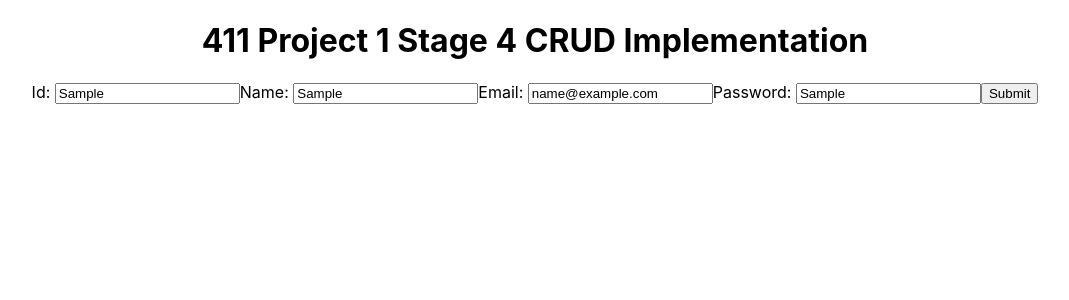
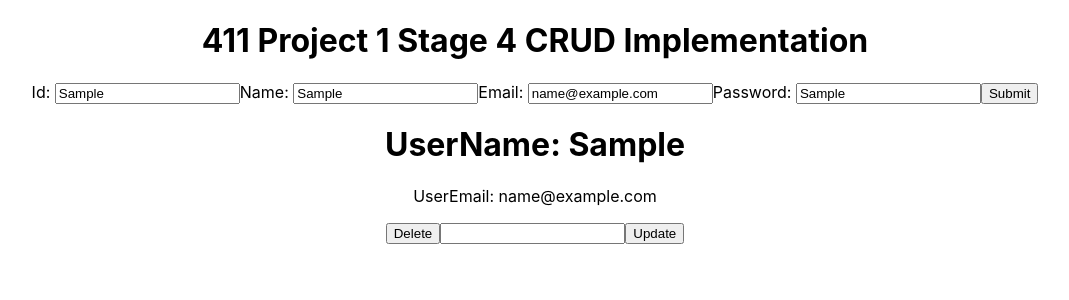
Before and after one commit to cs411-alawini/fa22-cs411-Q-team023-Team23, a React (Create React App) app in the folder frontend/pokebook/: page / in a window 1280 px wide. Both pictures are taken after typing "Sample", "Sample", "name@example.com", "Sample" into the empty fields and a click on the button "Submit". Shown: the top 300 px of the page, without its empty margins (105-1174 px from the left). Built offline with nearby package versions, Linux system fonts and the light colour scheme; no server answers.

Commit message:
Update App.js

```diff
--- a/frontend/pokebook/src/App.js
+++ b/frontend/pokebook/src/App.js
@@ -1,21 +1,89 @@
 import logo from './logo.svg';
 import './App.css';
+import React, {useState, useEffect} from "react";
+import Axios from 'axios';
 
 function App() {
+  const [UserId, setUserId] = useState('');
+  const [UserName, setUserName] = useState('');
+  const [UserEmail, setUserEmail] = useState('');
+  const [UserPassword, setUserPassword] = useState('');
+
+  const [UserList, setUserList] = useState([]);
+
+  const [newUserName, setNewUserName] = useState("");
+
+  useEffect(() => {
+    Axios.get('https://localhost:3000/api/get').then((response) => {
+      setUserList(response.data)
+    })
+  },[])
+
+  const submitUser = () => {
+    Axios.post('https://localhost:3000/api/insert', {
+      UserId: UserId,
+      UserName: UserName,
+      UserEmail: UserEmail,
+      UserPassword: UserPassword
+    });
+
+    setUserList([
+      ...UserList, {
+        UserId: UserId,
+        UserName: UserName,
+        UserEmail: UserEmail,
+        UserPassword: UserPassword
+      },
+    ]);
+  };
+
+  const deleteUser = (UserName) => {
+    Axios.delete(`http://localhost:3000/api/delete/${UserName}`);
+  };
+
+  const updateUser = (UserName) => {
+    Axios.put(`http://localhost:3000/api/update`, {
+      UserId: UserId,
+      UserName: newUserName,
+      UserEmail: UserEmail,
+      UserPassword: UserPassword
+    });
+    setNewUserName("")
+  };
+
   return (
     <div className="App">
       <h1>411 Project 1 Stage 4 CRUD Implementation</h1>
 
       <div className = "form">
         <label>Id: </label>
-        <input type = "text" name = "UserId"></input>
+        <input type = "text" name = "UserId" onChange={(e) => {setUserId(e.target.value)}}></input>
         <label>Name: </label>
-        <input type = "text" name = "UserName"></input>
+        <input type = "text" name = "UserName" onChange={(e) => {setUserName(e.target.value)}}></input>
         <label>Email: </label>
-        <input type = "text" name = "UserEmail"></input>
+        <input type = "text" name = "UserEmail" onChange={(e) => {setUserEmail(e.target.value)}}></input>
         <label>Password: </label>
-        <input type = "text" name = "UserPassword"></input>
-        <button>Submit</button>
+        <input type = "text" name = "UserPassword" onChange={(e) => {setUserPassword(e.target.value)}}></input>
+
+        <button onClick={submitUser}>Submit</button>
+
+        {UserList.map((val) => {
+          return (
+            <div className = "card">
+              <h1> UserName: {val.UserName} </h1>
+              <p> UserEmail: {val.UserEmail}</p>
+              <button onClick={() => { deleteUser(val.UserName) }}> Delete</button>
+              <input type="text" id="updateInput" onChange={(e) => {
+                setNewUserName(e.target.value)
+              } }/>
+              <button onClick={() => {
+                updateUser(val.UserName)
+              }}> Update</button>
+              </div>
+          );
+
+          ;
+        })}
 
       </div>
     </div>
```
